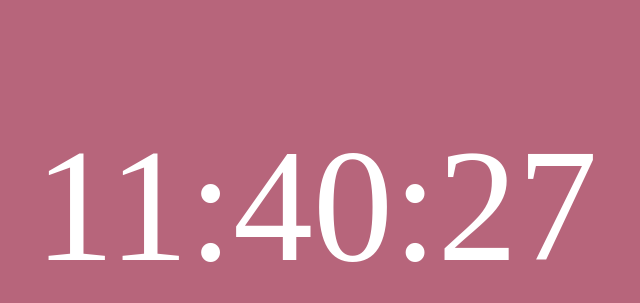
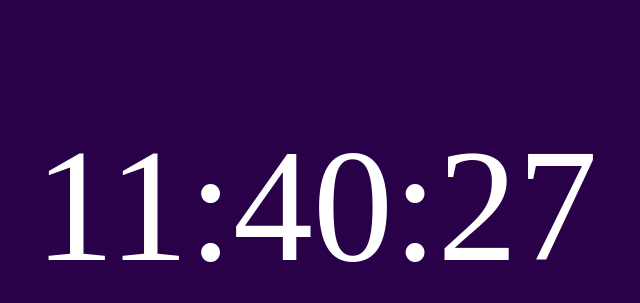
Before and after one commit to Slimake/digital-clock, a plain HTML site: page index.html in a window 1280 px wide. Shown: the part 192-495 px from the top of the page, without its empty margins (324-964 px from the left). Drawn offline with Linux system fonts and the light colour scheme.

Commit message:
Modify initial file

```diff
--- a/index.html
+++ b/index.html
@@ -6,18 +6,14 @@
 	<title>Digital Clock</title>
 </head>
 <body>
-	<div class="clock">
-		<span class="hour"></span>:
-		<span class="minute"></span>:
-		<span class="second"></span>
-	</div>
+	<div class="clock"></div>
 
 	<style>
 		body {
 		    display: flex;
 		    align-items: center;
 		    justify-content: center;
-		    background-color: #b7657b;
+		    background-color: #290149;
 			height: 97.5vh;
 		}
 
@@ -38,19 +34,17 @@
 		}
 	</style>
 	<script>
-		const hour = document.querySelector(".hour");
-		const minute = document.querySelector(".minute");
-		const second = document.querySelector(".second");
+		const clock = document.querySelector(".clock");
 
 		function setTime() {
 			const now = new Date();
 			let hourCount = now.getHours();
 			let minuteCount = now.getMinutes();
 			let secondCount = now.getSeconds();
-
-			second.innerHTML = secondCount.toString().padStart(2, "0");
-			minute.innerHTML = minuteCount.toString().padStart(2, "0");
-			hour.innerHTML = hourCount.toString().padStart(2, "0");
+			let time = hourCount.toString().padStart(2, "0")
+			+ ":" + minuteCount.toString().padStart(2, "0")
+			+ ":" + secondCount.toString().padStart(2, "0");
+			clock.textContent = time;
 		}
 
 		setInterval(setTime, 1000);
```
